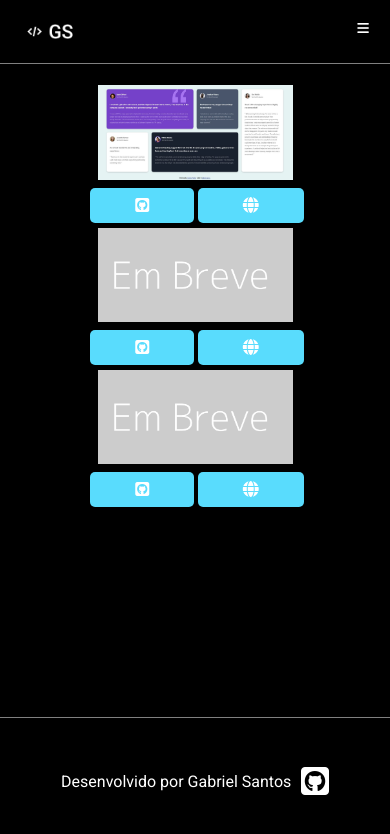
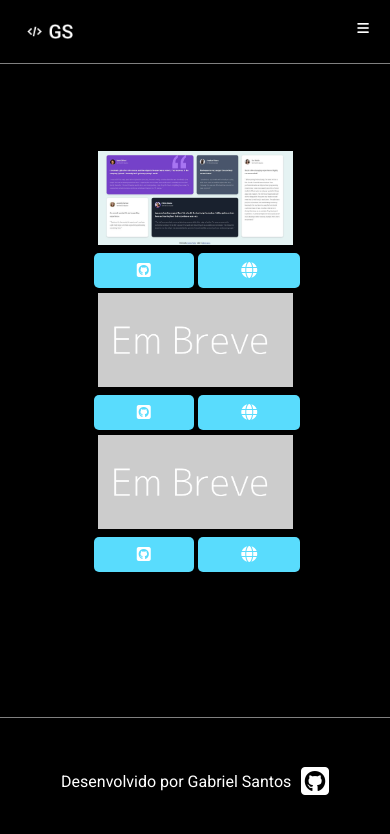
Before and after one commit to Saintsbsg/Portifolio, a React (Create React App) app: page /projects in a window 390 px wide. Shown: the top 834 px of the page. Built offline with nearby package versions, Linux system fonts and the light colour scheme.

Commit message:
melhoria css

```diff
--- a/src/pages/Projects/Projects.css
+++ b/src/pages/Projects/Projects.css
@@ -68,6 +68,17 @@ i{
     margin: 2vh auto;
     width: 100%;
     max-height: 70vh;
+    overflow-y: scroll;
+}
+
+.projects-container{
+    display: flex;
+    align-items: center;
+    justify-content: center;
+    justify-items: center;
+    width: 100%;
+    height: 70vh;
+    max-height: 70vh;
 }
 
  @media screen and (max-width: 389px){
@@ -97,6 +108,19 @@ i{
     }
 }
 
+@media screen and (max-width: 420px) and (min-width: 390px){
+    .btn{
+        padding: .5em 2.7em;
+    }
+
+    .projects-content img{
+        max-width: 50%;
+        max-height: 70vh;
+        margin-top: 5px;
+
+    }
+}
+
 
 
 @media screen and (min-width: 780px) {
@@ -111,6 +135,9 @@ i{
     width: 100%;
     max-height: 60%;
 }
+
+
+
 
 .row{
     max-width: 100%;
```
